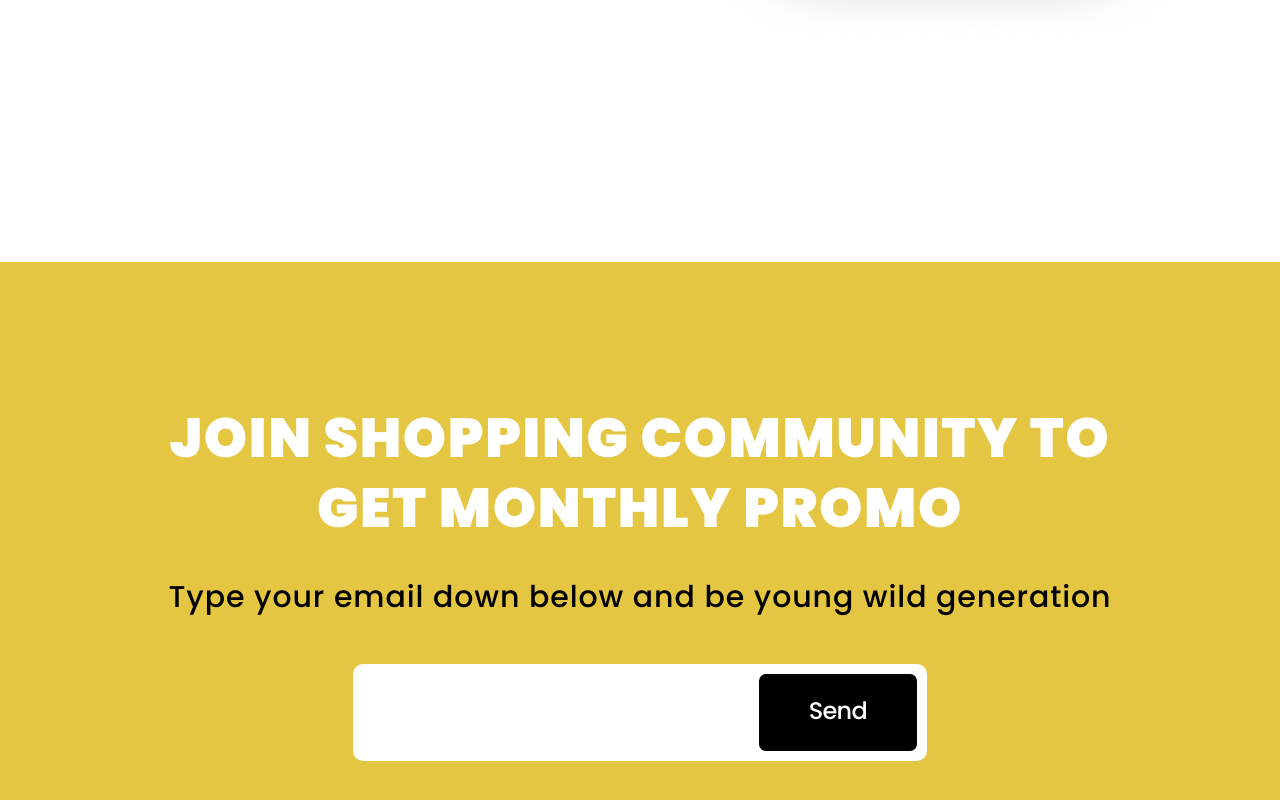
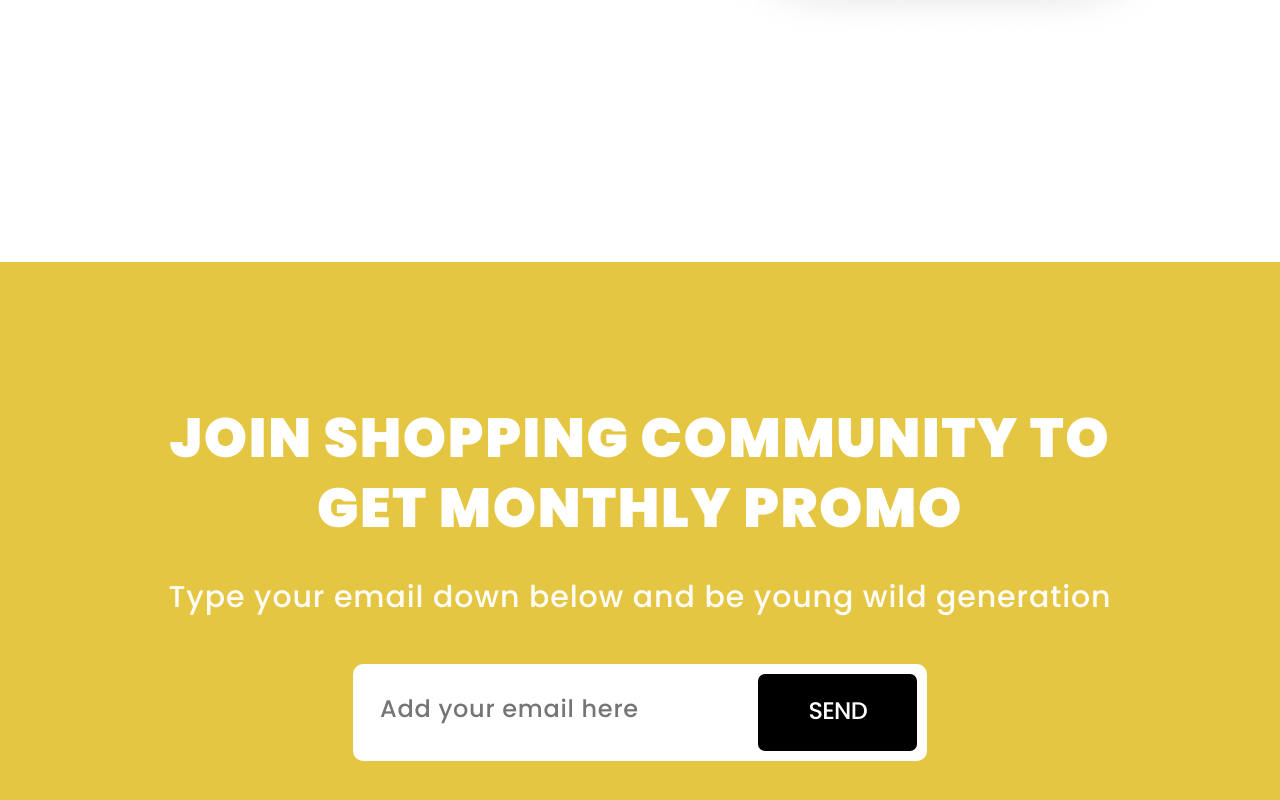
Before and after one commit to S1nckles/Fashion, a React (Create React App) app: page / in a window 1280 px wide. Shown: the part 7558-8358 px from the top of the page. Built offline with nearby package versions, Linux system fonts and the light colour scheme.

Commit message:
Community (continue)

```diff
--- a/src/components/community/Community.jsx
+++ b/src/components/community/Community.jsx
@@ -12,7 +12,7 @@ const Community = () => {
                 <div className="community__title"><h3>JOIN SHOPPING COMMUNITY TO GET MONTHLY PROMO</h3></div>
                 <div className="community__desc"><p>Type your email down below and be young wild generation</p></div>
                 <div className="community__send">
-                    <input className='community__input' type="email" />
+                    <input className='community__input' type="email" placeholder='Add your email here' />
                     <button className="btn input__btn" onClick={notice}>Send</button>
                 </div>
             </div>
--- a/src/components/community/community.css
+++ b/src/components/community/community.css
@@ -26,6 +26,7 @@
     line-height: 35px;
     letter-spacing: 0.03em;
     text-align: center;
+    color: #FFFCF8;
 
     margin-bottom: 49px;
 }
@@ -45,6 +46,12 @@
     text-align: left;
     border-radius: 10px;
 }
+.community__input::placeholder {
+    font-size: 24px;
+    font-weight: 400;
+    line-height: 35px;
+    letter-spacing: 0.03em;
+}
 .input__btn {
     position: absolute;
     top: 10px;
@@ -54,4 +61,5 @@
 }
 .community__send .input__btn {
     padding: 14px 50px 17px;
+    text-transform: uppercase;
 }
```
